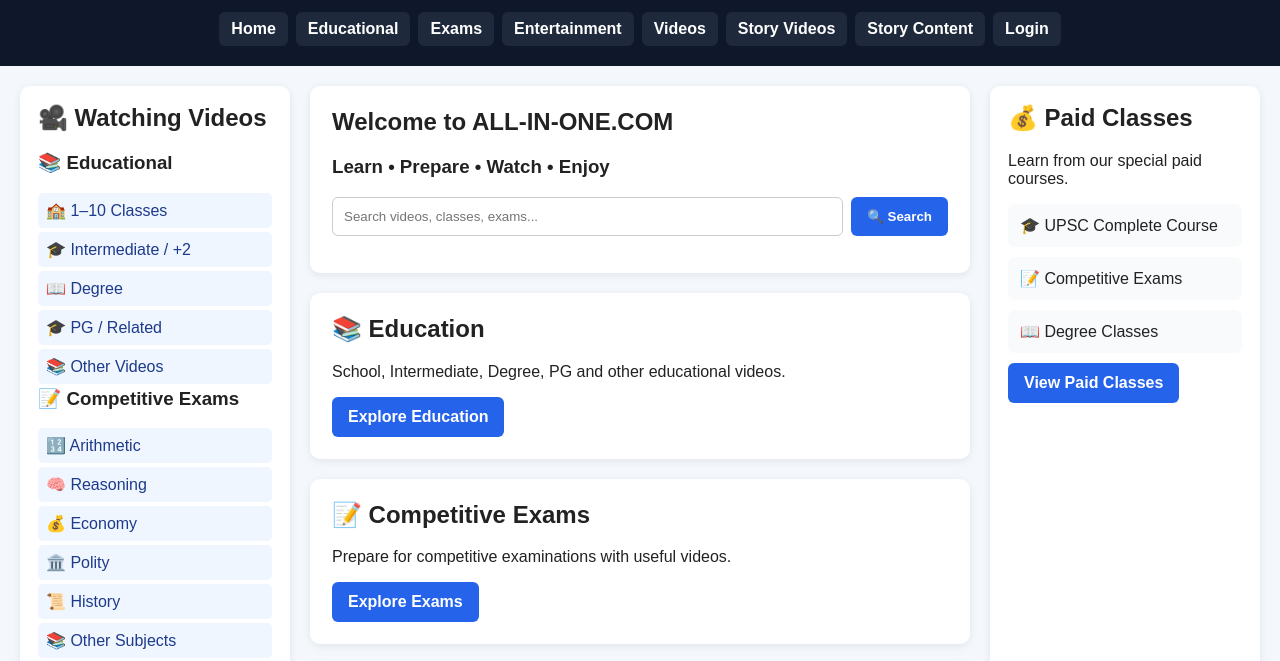
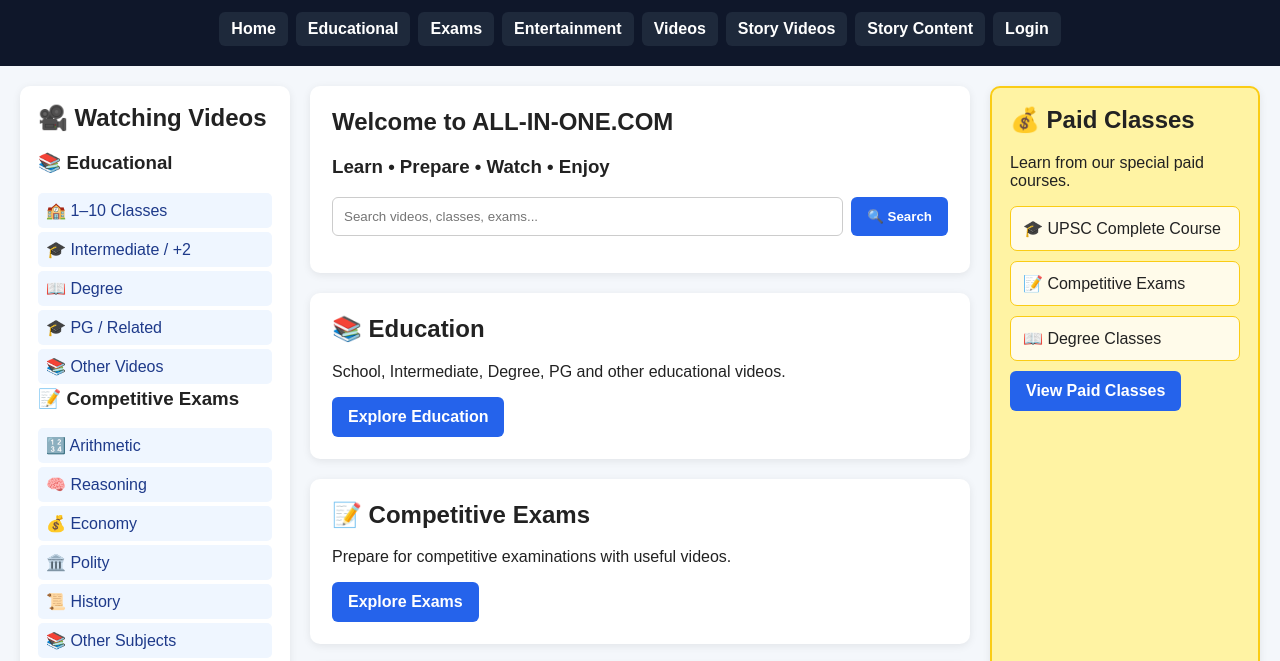
Before and after one commit to mastriswetha8-ux/ALL-IN-ONE, a website: page index.html in a window 1280 px wide. Shown: the part 86-747 px from the top of the page. Drawn offline with Linux system fonts and the light colour scheme.

Commit message:
Update Paid Classes Yellow

```diff
--- a/index.html
+++ b/index.html
@@ -1,3 +1,4 @@
+
 <!DOCTYPE html>
 <html lang="en">
 
@@ -70,6 +71,12 @@
             padding: 18px;
             border-radius: 10px;
             box-shadow: 0 2px 8px rgba(0, 0, 0, 0.08);
+        }
+
+        /* PAID CLASSES - YELLOW BOX */
+        .paid-column {
+            background: #fff3a3;
+            border: 2px solid #facc15;
         }
 
         h2,
@@ -148,10 +155,11 @@
         }
 
         .paid-course {
-            background: #f8fafc;
+            background: #fffbea;
             padding: 12px;
             margin-bottom: 10px;
             border-radius: 7px;
+            border: 1px solid #facc15;
         }
 
         .story-section,
@@ -499,7 +507,7 @@
 
         <!-- RIGHT COLUMN -->
 
-        <div class="column">
+        <div class="column paid-column">
 
             <h2>💰 Paid Classes</h2>
 
```
